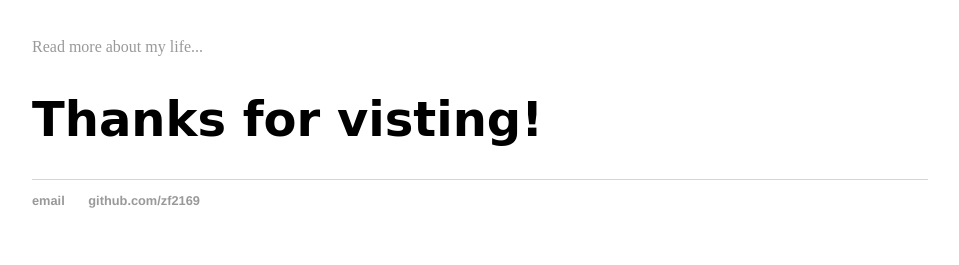
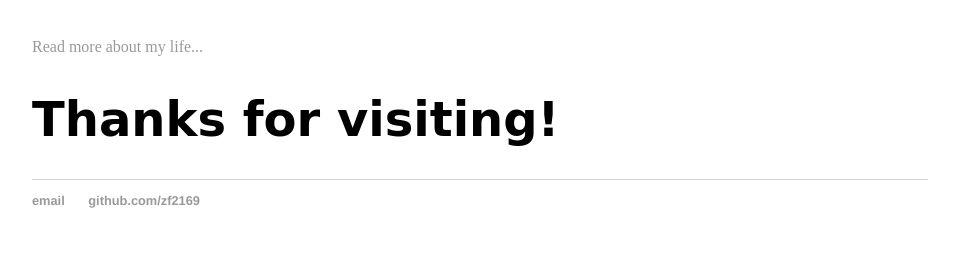
Before and after one commit to zf2169/zf2169.github.io, a Jekyll site: the page built from index.html, in a window 1280 px wide. Shown: the part 655-920 px from the top of the page, without its empty margins (160-1119 px from the left). Built offline with Jekyll 4.4.1, drawn with Linux system fonts in a browser that asks for light colours.

Commit message:
Update index.html

```diff
--- a/index.html
+++ b/index.html
@@ -13,5 +13,5 @@ title: Abby Fan Personal Website
 	Tableau, Excel help me visualize data and draw actionable insights. <br><br></p1>
 	<p2><a href="/about">Read more about my life...</a></p2>
 
-	<h1>Thanks for visting!<br></h1>
+	<h1>Thanks for visiting!<br></h1>
 </div><!-- /.blurb -->
```
